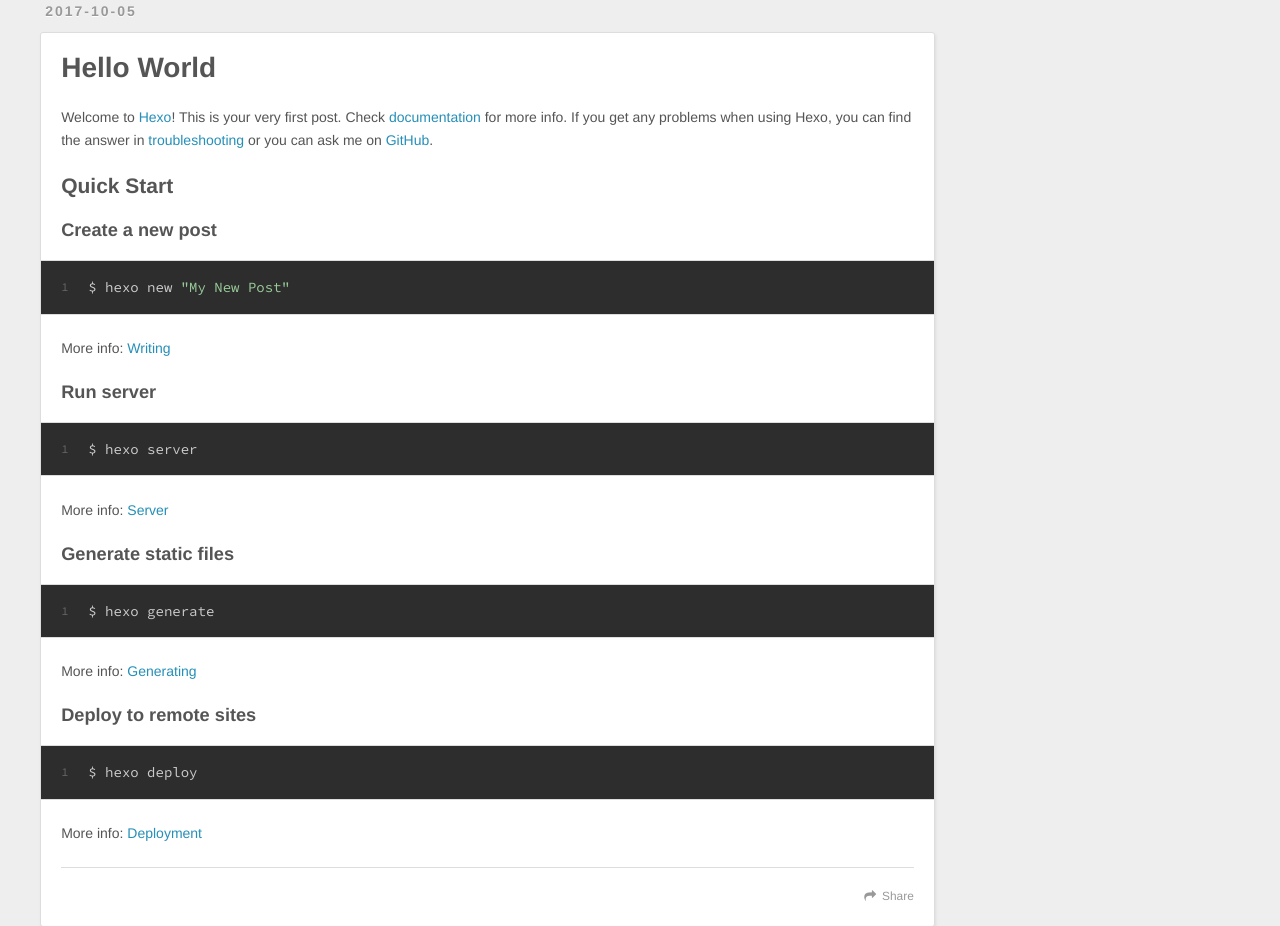
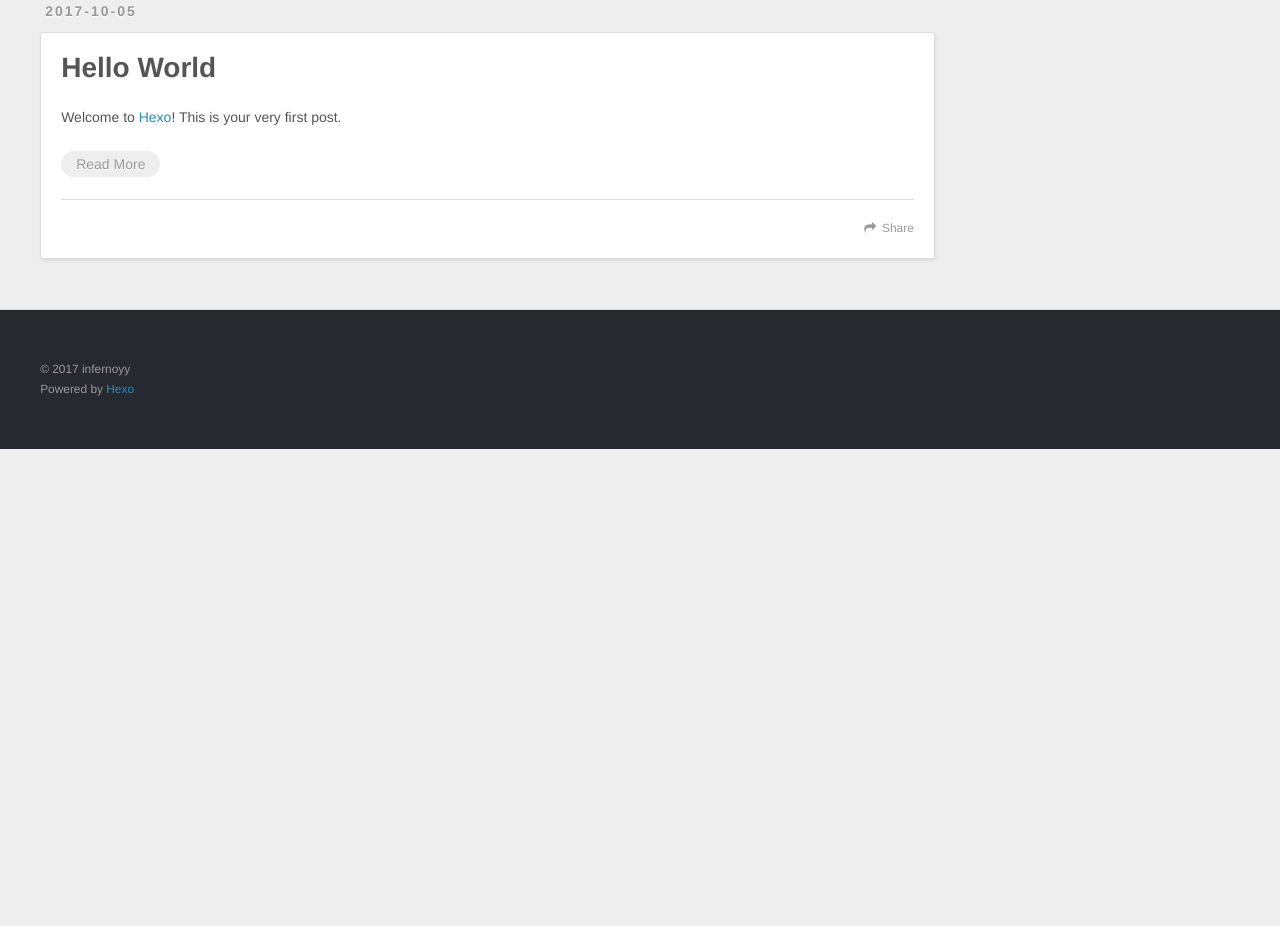
Before and after one commit to infernoyy/infernoyy.github.io, a plain HTML site: page index.html in a window 1280 px wide. Shown: the part 746-1672 px from the top of the page. After the commit the page ends 1195 px from the top, so only its background shows below. Drawn offline with nearby package versions, Linux system fonts and the light colour scheme.

Commit message:
Site updated: 2017-10-05 15:59:52

```diff
--- a/index.html
+++ b/index.html
@@ -135,16 +135,11 @@
 
     <div class="article-entry" itemprop="articleBody">
 
-        <a id="more"></a>
-<p>Welcome to <a href="https://hexo.io/" target="_blank" rel="external">Hexo</a>! This is your very first post. Check <a href="https://hexo.io/docs/" target="_blank" rel="external">documentation</a> for more info. If you get any problems when using Hexo, you can find the answer in <a href="https://hexo.io/docs/troubleshooting.html" target="_blank" rel="external">troubleshooting</a> or you can ask me on <a href="https://github.com/hexojs/hexo/issues">GitHub</a>.</p>
-<h2 id="Quick-Start"><a href="#Quick-Start" class="headerlink" title="Quick Start"></a>Quick Start</h2><h3 id="Create-a-new-post"><a href="#Create-a-new-post" class="headerlink" title="Create a new post"></a>Create a new post</h3><figure class="highlight bash"><table><tr><td class="gutter"><pre><div class="line">1</div></pre></td><td class="code"><pre><div class="line">$ hexo new <span class="string">"My New Post"</span></div></pre></td></tr></table></figure>
-<p>More info: <a href="https://hexo.io/docs/writing.html" target="_blank" rel="external">Writing</a></p>
-<h3 id="Run-server"><a href="#Run-server" class="headerlink" title="Run server"></a>Run server</h3><figure class="highlight bash"><table><tr><td class="gutter"><pre><div class="line">1</div></pre></td><td class="code"><pre><div class="line">$ hexo server</div></pre></td></tr></table></figure>
-<p>More info: <a href="https://hexo.io/docs/server.html" target="_blank" rel="external">Server</a></p>
-<h3 id="Generate-static-files"><a href="#Generate-static-files" class="headerlink" title="Generate static files"></a>Generate static files</h3><figure class="highlight bash"><table><tr><td class="gutter"><pre><div class="line">1</div></pre></td><td class="code"><pre><div class="line">$ hexo generate</div></pre></td></tr></table></figure>
-<p>More info: <a href="https://hexo.io/docs/generating.html" target="_blank" rel="external">Generating</a></p>
-<h3 id="Deploy-to-remote-sites"><a href="#Deploy-to-remote-sites" class="headerlink" title="Deploy to remote sites"></a>Deploy to remote sites</h3><figure class="highlight bash"><table><tr><td class="gutter"><pre><div class="line">1</div></pre></td><td class="code"><pre><div class="line">$ hexo deploy</div></pre></td></tr></table></figure>
-<p>More info: <a href="https://hexo.io/docs/deployment.html" target="_blank" rel="external">Deployment</a></p>
+        <p>Welcome to <a href="https://hexo.io/" target="_blank" rel="external">Hexo</a>! This is your very first post.<br>
+
+          <p class="article-more-link">
+            <a href="/2017/10/05/hello-world/#more">Read More</a>
+          </p>
 
 
     </div>
```
Also changed, not shown: 2017/10/05/hello-world/index.html (+5 -6 lines).
